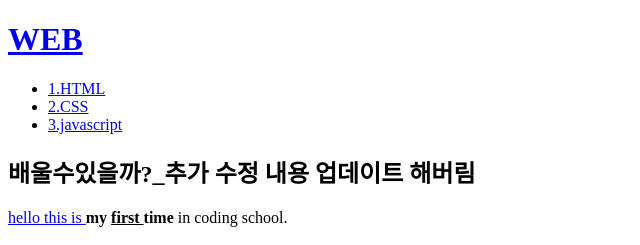
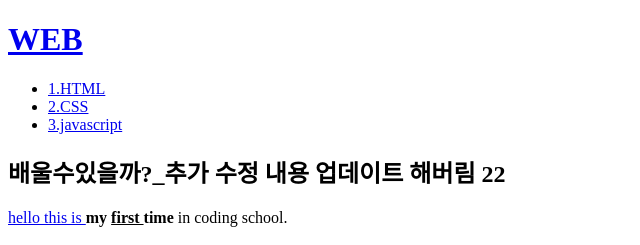
Before and after one commit to remember161210/my-first-web-site, a plain HTML site: page index.html in a window 1280 px wide. Shown: the top 245 px of the page, 0-640 px from the left. Drawn offline with Linux system fonts and the light colour scheme.

Commit message:
다시 수정

```diff
--- a/index.html
+++ b/index.html
@@ -12,7 +12,7 @@
         <li><a href="2.html">2.CSS</a></li>
         <li><a href="3.html">3.javascript</a></li>
     </ul>
-    <h2>배울수있을까?_<strong>추가 수정 내용 업데이트 해버림</strong></h2>
+    <h2>배울수있을까?_<strong>추가 수정 내용 업데이트 해버림 22</strong></h2>
     <a href="https://www.w3.org/TR/2011/WD-html5-20110405/text-level-semantics.html#the-a-element" target="_blank" title="car car crusher "> hello this is </a>
     <strong > my <u> first </u> time </strong> in coding school.
     <h1>w3c</h1>
```
